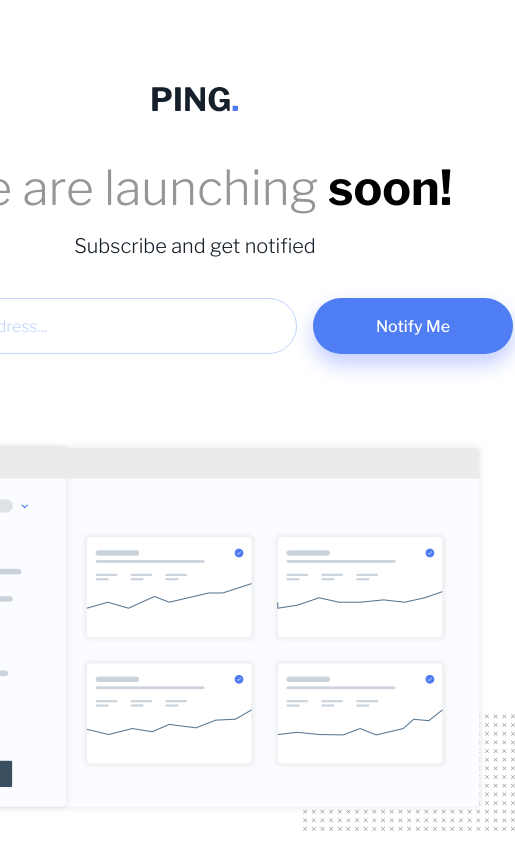
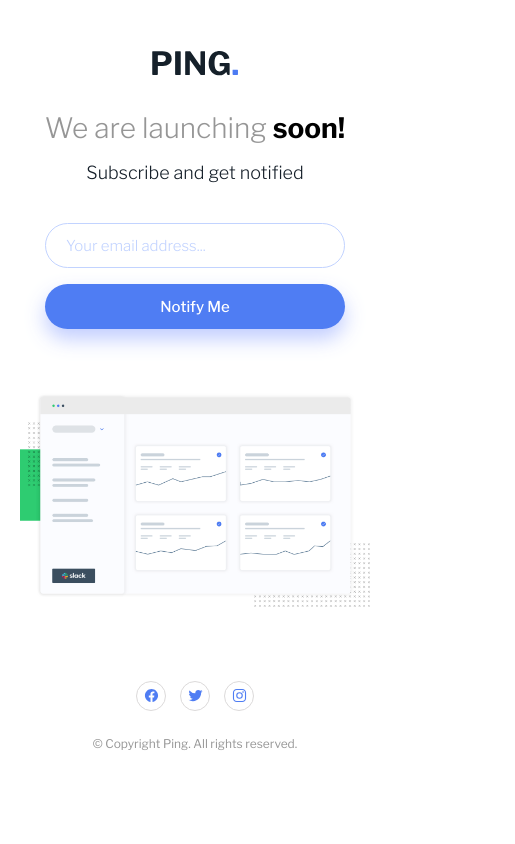
Before and after one commit to stautuan/coming-soon-page, a plain HTML site: page index.html in a window 390 px wide. Shown: the top 844 px of the page, 515 px wide, since content can reach past the window. Drawn offline with nearby package versions, Linux system fonts and the light colour scheme.

Commit message:
Refactor layout and styles to optimize pagefor mobile viewing

```diff
--- a/css/styles.css
+++ b/css/styles.css
@@ -90,7 +90,6 @@ main {
   box-shadow: 0 10px 20px rgba(186, 200, 255, 0.9);
   border: none;
   cursor: pointer;
-  transition: 0.5s;
 }
 
 .btn:hover {
@@ -146,3 +145,57 @@ ion-icon {
 .social-media-icons li:hover ion-icon {
   color: #fff;
 }
+
+@media (max-width: 750px) {
+  .heading-primary {
+    font-size: 35px;
+  }
+
+  .cta {
+    flex-direction: column;
+    height: 150px;
+  }
+
+  .email,
+  .btn {
+    width: 500px;
+  }
+
+  .img {
+    width: 600px;
+  }
+}
+
+@media (max-width: 630px) {
+  body {
+    padding-top: 50px;
+  }
+
+  .logo {
+    margin-bottom: 30px;
+  }
+
+  .heading-primary {
+    font-size: 28px;
+  }
+
+  .heading-secondary {
+    font-size: 18px;
+  }
+
+  .cta {
+    height: 150px;
+    margin-bottom: 20px;
+  }
+
+  .email,
+  .btn {
+    font-size: 15px;
+    width: 300px;
+    height: 45px;
+  }
+
+  .img {
+    width: 350px;
+  }
+}
--- a/script.js
+++ b/script.js
@@ -24,6 +24,6 @@ btn.addEventListener("click", function (e) {
 
 // remove highlight/error message when keys are being input
 email.addEventListener("input", function () {
+  errorMessage.classList.add("hidden");
   email.classList.remove("highlight-field");
-  errorMessage.classList.add("hidden");
 });
```
